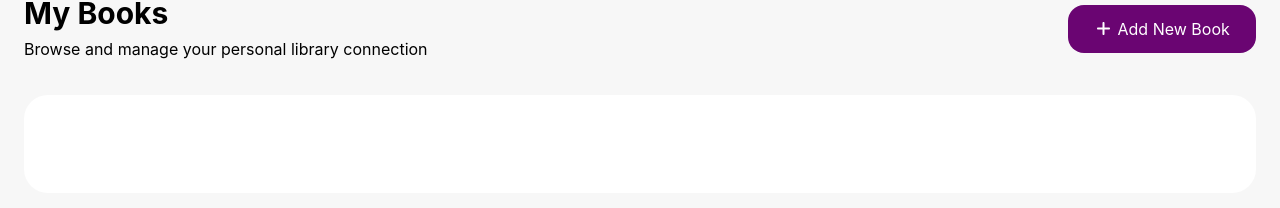
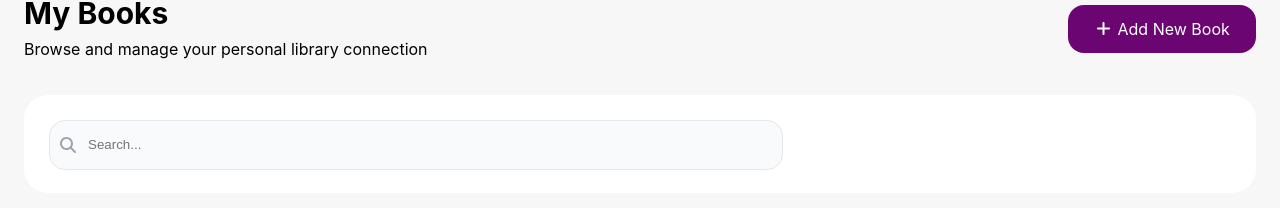
Before and after one commit to Sci-Studio/bookstore.webgui, a React (Vite) app: page / in a window 1280 px wide. Shown: the part 126-334 px from the top of the page. Built offline with nearby package versions, Linux system fonts and the light colour scheme; no server answers.

Commit message:
added search bar widget, logic missing

```diff
--- a/src/components/tool-bar/ToolBar.module.css
+++ b/src/components/tool-bar/ToolBar.module.css
@@ -5,6 +5,9 @@
     background-color: #FFFFFF;
     border-radius: 24px;
     border-color: #F3F4F6;
+    display: flex;
+    align-items: center;
+    justify-content: center;
 }
 
 .toolsContainer {
@@ -13,3 +16,9 @@
     display: flex;
     flex-direction: row;
 }
+
+
+.searchContainer {
+    width: 916px;
+    height: 48px;
+}
--- a/src/components/tool-bar/ToolBar.tsx
+++ b/src/components/tool-bar/ToolBar.tsx
@@ -1,4 +1,5 @@
 import styles from './ToolBar.module.css';
+import SearchBar from '../../widgets/search-bar/SearchBar';
 
 export default function ToolBar() {
     return (
@@ -6,7 +7,7 @@ export default function ToolBar() {
             <div className={styles.container}>
                 <div className={styles.toolsContainer}>
                     <div className={styles.searchContainer}>
-
+                        <SearchBar onSearch={(query) => console.log(query)} />
                     </div>
                     <div className={styles.viewContainer}>
 
--- /dev/null
+++ b/src/widgets/search-bar/SearchBar.module.css
@@ -0,0 +1,28 @@
+.searchBarContainer {
+    width: 732px;
+    height: 48px;
+    border: 1px solid;
+    border-color: #E5E7EB;
+    display: flex;
+    flex-direction: row;
+    align-items: center;
+    background-color: #F9FAFB;
+    border-radius: 16px;
+}
+
+.searchBarContainer:focus-within {
+    border: 2px solid;
+    border-color: #6A0572;
+}
+.textInput {
+    outline: none;
+    border: none;
+    box-shadow: none;
+    background-color: #F9FAFB;
+}
+
+.img {
+    width: 16px;
+    height: 24px;
+    padding: 0px 10px;
+}
--- /dev/null
+++ b/src/widgets/search-bar/SearchBar.tsx
@@ -0,0 +1,26 @@
+import styles from './SearchBar.module.css';
+import search from '../../assets/svg/search.svg'
+
+interface ISearchBarProps {
+  onSearch: (query: string) => void;
+  placeholder?: string;
+}
+
+export default function SearchBar({ onSearch, placeholder = "Search..." }: ISearchBarProps) {
+
+    // const [query, setQuery] = useState("");
+
+    const handleChange = (e: React.ChangeEvent<HTMLInputElement>) => {
+        const value = e.target.value;
+        onSearch(value);
+    };
+
+    return (
+        <main>
+            <div className={styles.searchBarContainer}>
+                <img className={styles.img} src={search}/>
+                <input className={styles.textInput} type="text" placeholder={placeholder} onChange={(e) => handleChange(e)}/>
+            </div>
+        </main>
+    )
+}
```
Also changed, not shown: src/assets/svg/search.svg (added).
